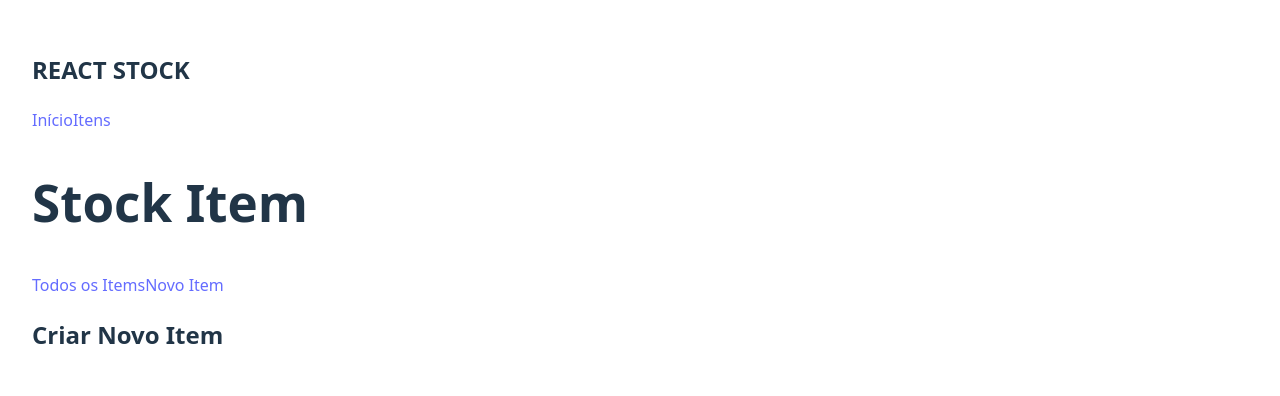
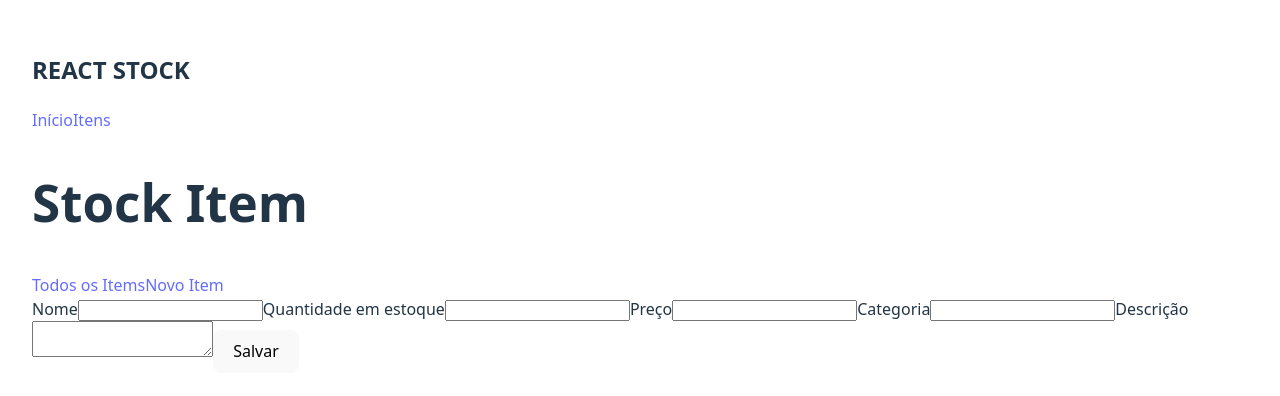
Before and after one commit to EduardoTavaress/Controle-de-Estoque, a React (Vite) app: page /stock-item/novo-item in a window 1280 px wide. Shown: the top 396 px of the page. Built offline with nearby package versions, Linux system fonts and the light colour scheme.

Commit message:
Atualização do HTML da pag de Add Novo Item

```diff
--- a/src/pages/NewItem.jsx
+++ b/src/pages/NewItem.jsx
@@ -1,8 +1,22 @@
 export default function NewItem() {
     return (
         <div>
-            <h2>Criar Novo Item</h2>
-            {/* Lógica para criar um novo item */}
+            <label htmlFor="name">Nome</label>
+            <input type="text" id="name" name="name" />
+
+            <label htmlFor="quantity">Quantidade em estoque</label>
+            <input type="number" id="quantity" name="quantity" />
+
+            <label htmlFor="price">Preço</label>
+            <input type="number" id="price" name="price" step="0.01" />
+
+            <label htmlFor="category">Categoria</label>
+            <input type="text" id="category" name="category" />
+
+            <label htmlFor="description">Descrição</label>
+            <textarea id="description" name="description"></textarea>
+
+            <button type="submit">Salvar</button>
         </div>
     );
 }
```
